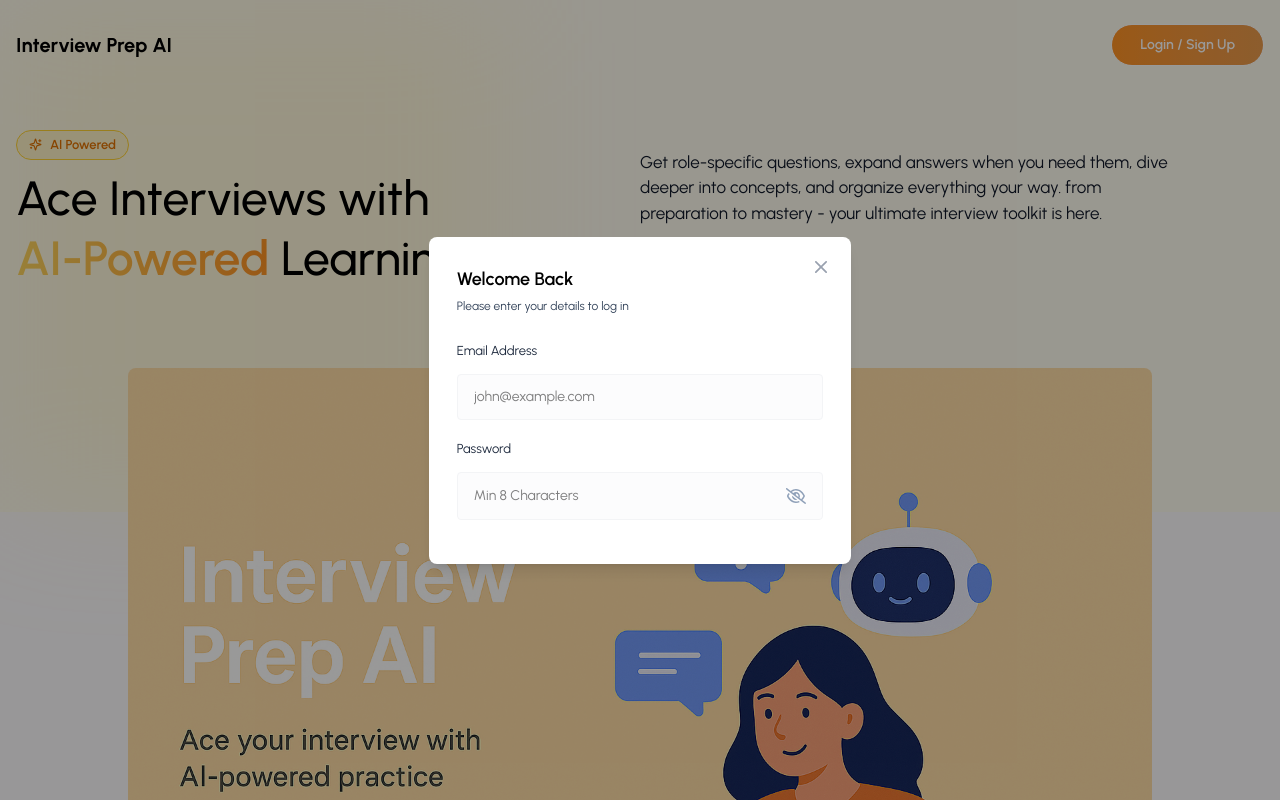
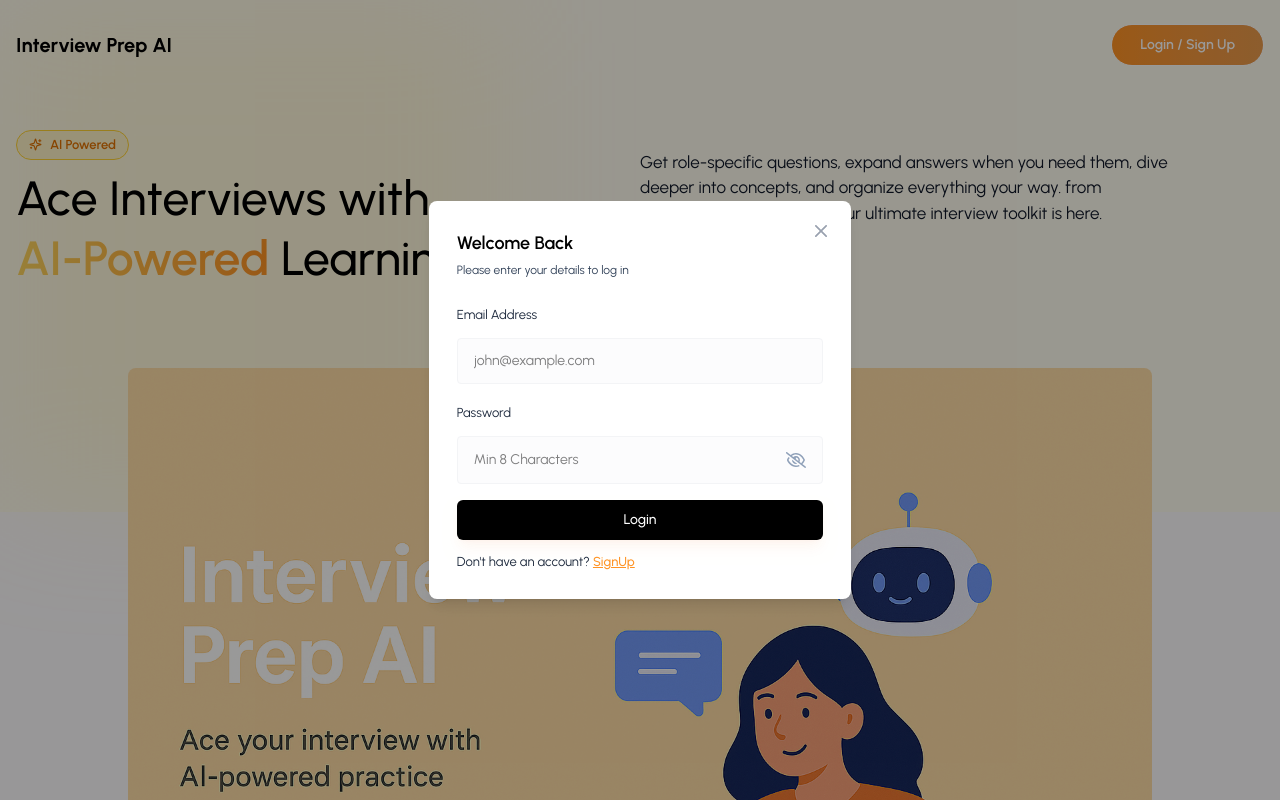
Before and after one commit to nagasainattuva4/interview-prep-ai, a React (Vite) app in the folder frontend/interview-prep-ai/: page / in a window 1280 px wide. Shown: the top 800 px of the page. Built offline with nearby package versions, Linux system fonts and the light colour scheme.

Commit message:
login layout completed

```diff
--- a/frontend/interview-prep-ai/src/pages/Auth/Login.jsx
+++ b/frontend/interview-prep-ai/src/pages/Auth/Login.jsx
@@ -37,6 +37,24 @@
           placeholder="Min 8 Characters"
           type="password"
         />
+
+        {error && <p className="text-red-500 text-xs pb-2.5">{error}</p>}
+
+        <button type="submit" className="btn-primary">
+          Login
+        </button>
+
+        <p className="text-[13px] text-slate-800 mt-3">
+          Don't have an account?{" "}
+          <button
+            className="font-medium text-primary underline cursor-pointer"
+            onClick={() => {
+              setCurrentPage("signup");
+            }}
+          >
+            SignUp
+          </button>
+        </p>
       </form>
     </div>
   );
```
